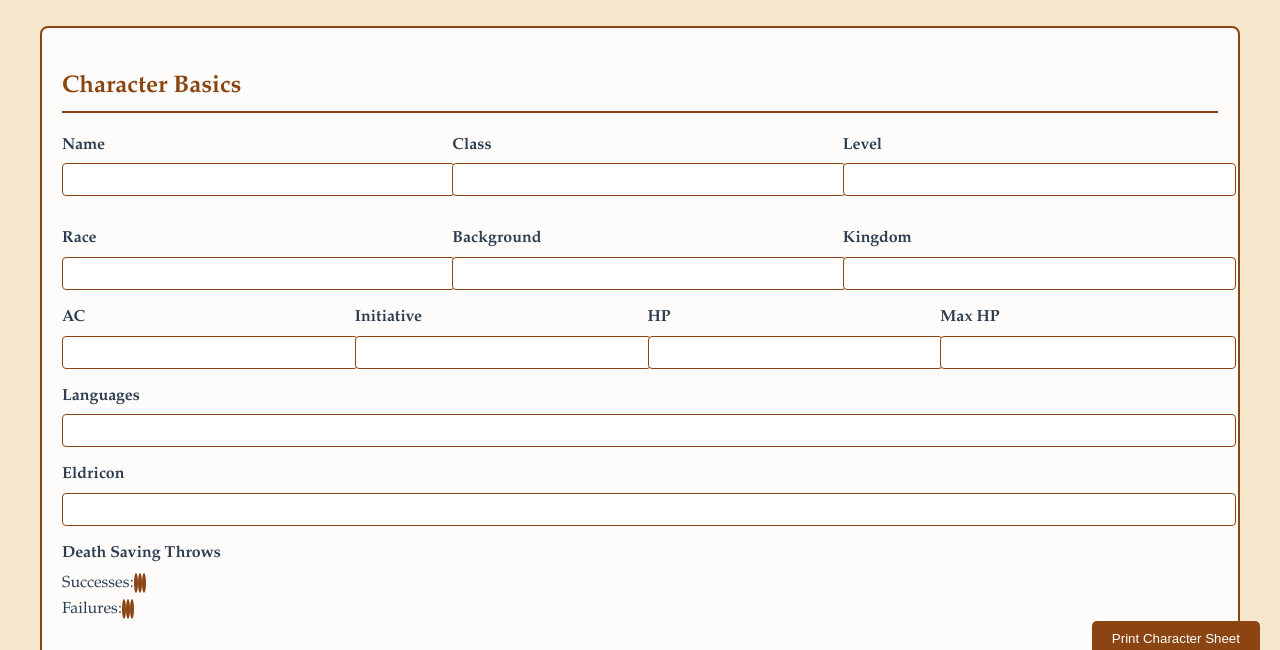
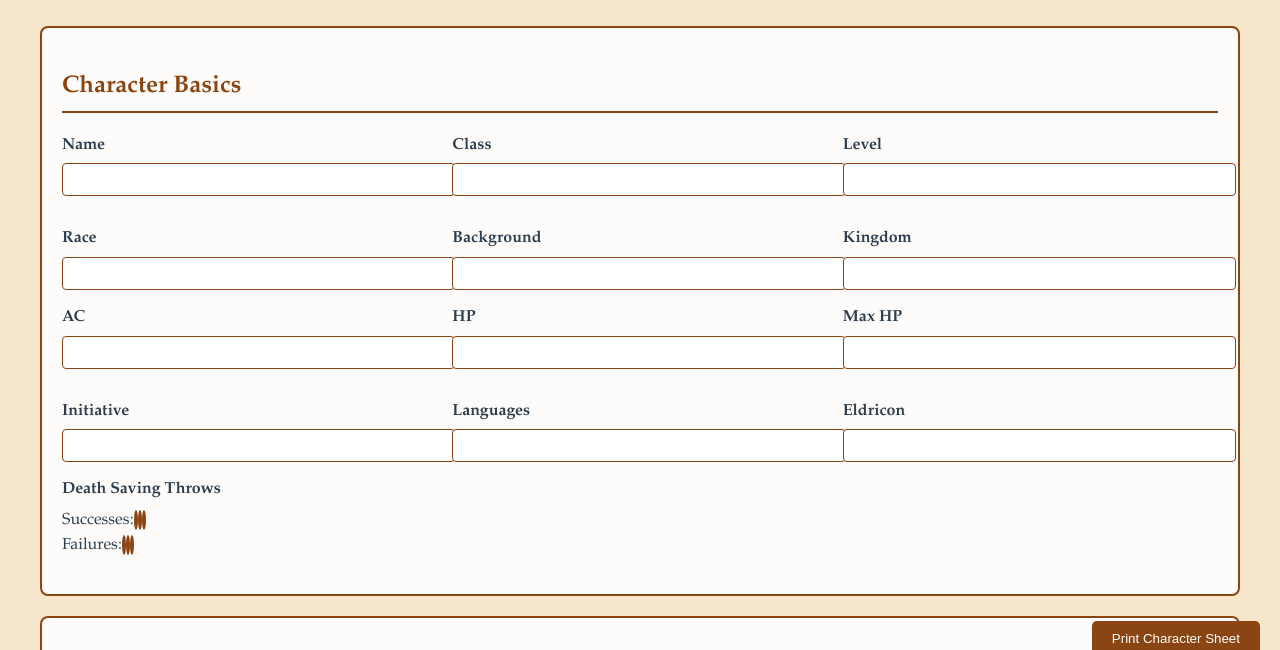
Before and after one commit to Mannyram82/Sahelia, a plain HTML site: page character.html in a window 1280 px wide. Shown: the part 124-774 px from the top of the page. Drawn offline with Linux system fonts and the light colour scheme.

Commit message:
Update character.html

```diff
--- a/character.html
+++ b/character.html
@@ -41,13 +41,9 @@
                 </div>
             </div>
 
-            <div class="grid grid-4">
+            <div class="grid grid-3">
                 <div class="form-group">
                     <label>AC</label>
-                    <input type="number">
-                </div>
-                <div class="form-group">
-                    <label>Initiative</label>
                     <input type="number">
                 </div>
                 <div class="form-group">
@@ -58,9 +54,11 @@
                     <label>Max HP</label>
                     <input type="number">
                 </div>
-            </div>
-
-            <div class="form-group">
+                <div class="form-group">
+                    <label>Initiative</label>
+                    <input type="number">
+                </div>
+                <div class="form-group">
                 <label>Languages</label>
                 <input type="text">
             </div>
@@ -69,6 +67,9 @@
                 <label>Eldricon</label>
                 <input type="number">
             </div>
+            </div>
+
+
 
             <div class="form-group">
                 <label>Death Saving Throws</label>
@@ -96,7 +97,7 @@
                     <input type="checkbox" title="Proficient">
                     <input type="checkbox" title="Expertise">
                     <input type="number" placeholder="Mod">
-                  <input type="number" placeholder="Score">
+                    <input type="number" placeholder="Score">
                 </div>
               <div class="skill-item">
                     <span>Sorcery</span>
```
